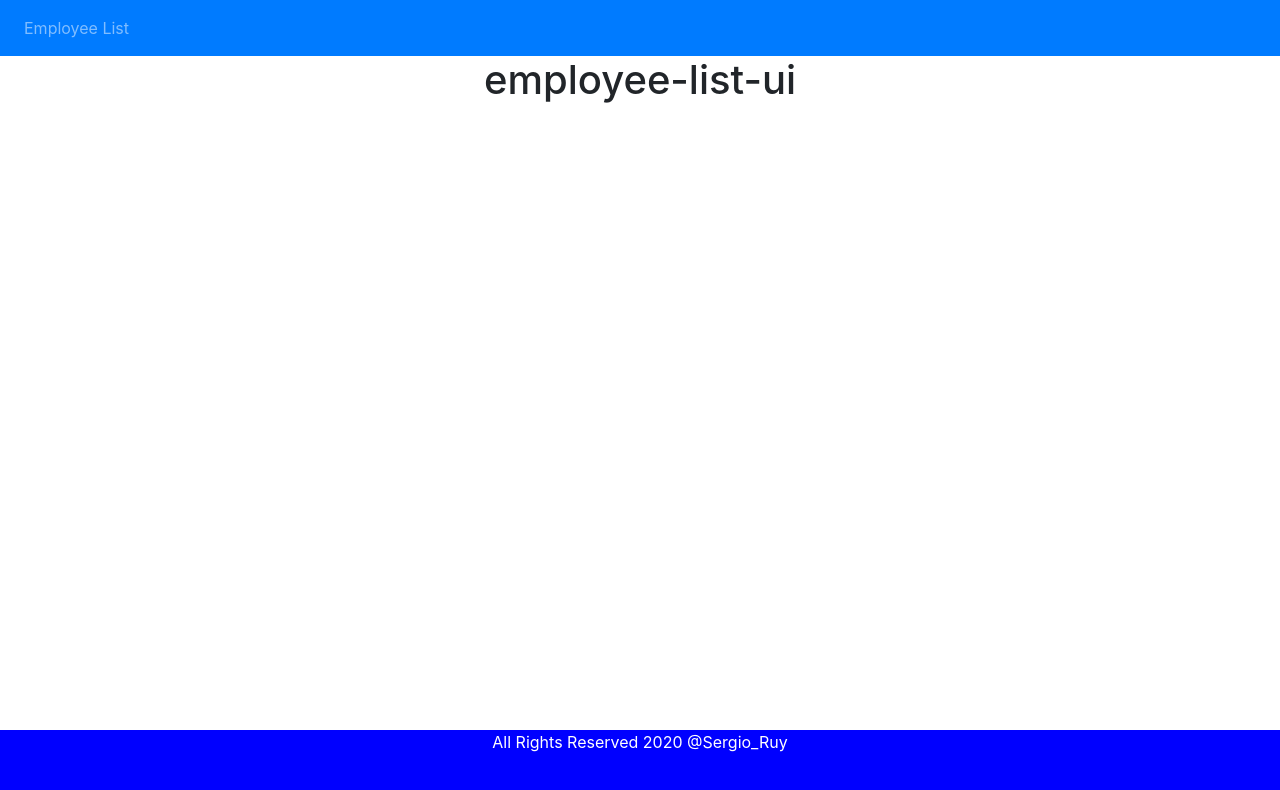
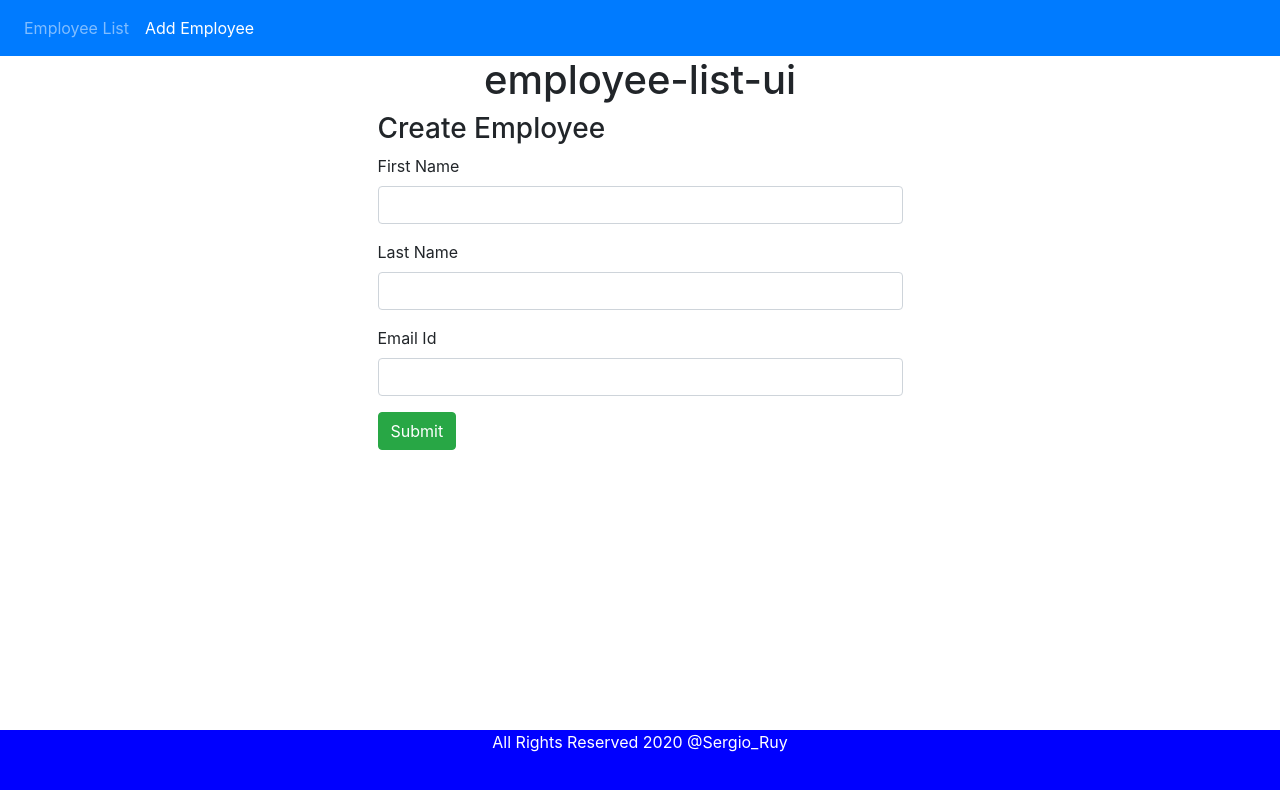
Before and after one commit to SergioRuyDev/employee-list-ui, an Angular app: page /create-employee in a window 1280 px wide. Before the commit this address led to /. Shown: the top 790 px of the page. Built offline with nearby package versions, Linux system fonts and the light colour scheme.

Commit message:
Start a Post method on new component.

```diff
--- a/src/app/app-routing.module.ts
+++ b/src/app/app-routing.module.ts
@@ -2,9 +2,11 @@
 import { Routes, RouterModule } from '@angular/router';
 
 import { EmployeeListComponent } from './employee-list/employee-list.component';
+import {CreateEmployeeComponent} from "./create-employee/create-employee.component";
 
 const routes: Routes = [
   {path: 'employees', component: EmployeeListComponent},
+  {path: 'create-employee', component: CreateEmployeeComponent},
   {path: '', redirectTo: 'employees', pathMatch: 'full'}
 ];
 
--- a/src/app/app.component.html
+++ b/src/app/app.component.html
@@ -2,6 +2,9 @@
   <ul class="navbar-nav">
     <li class="nav-item">
       <a routerLink="employees" routerLinkActive="active" class="nav-link">Employee List</a> <!-- router path -->
+    </li>
+    <li class="nav-item">
+      <a routerLink="create-employee" routerLinkActive="active" class="nav-link">Add Employee</a> <!-- router path -->
     </li>
   </ul>
 
--- /dev/null
+++ b/src/app/create-employee/create-employee.component.html
@@ -0,0 +1,28 @@
+<div class="col-md-6 offset-md-3">
+
+  <h3> Create Employee </h3>
+  <form (ngSubmit)="onSubmit()">
+
+    <div class="form-group">
+      <label> First Name</label>
+      <input type="text" class="form-control" id="firstName"
+      [(ngModel)]="employee.firstName" name="firstName">
+    </div>
+
+    <div class="form-group">
+      <label> Last Name</label>
+      <input type="text" class="form-control" id="lastName"
+      [(ngModel)]="employee.lastName" name="lastName">
+    </div>
+
+    <div class="form-group">
+      <label> Email Id</label>
+      <input type="text" class="form-control" id="emailId"
+      [(ngModel)]="employee.emailId" name="emailId">
+    </div>
+
+    <button class="btn btn-success" type="submit">Submit</button>
+
+  </form>
+
+</div>
--- /dev/null
+++ b/src/app/create-employee/create-employee.component.ts
@@ -0,0 +1,21 @@
+import { Component, OnInit } from '@angular/core';
+
+import { Employee } from '../employee';
+
+@Component({
+  selector: 'app-create-employee',
+  templateUrl: './create-employee.component.html',
+  styleUrls: ['./create-employee.component.css']
+})
+export class CreateEmployeeComponent implements OnInit {
+
+  employee: Employee = new Employee();
+  constructor() { }
+
+  ngOnInit(): void {
+  }
+
+  onSubmit() {
+    console.log(this.employee);
+  }
+}
```
Also changed, not shown: src/app/app.module.ts (+6 -2 lines), src/app/create-employee/create-employee.component.css (added), 1 other file (tests, documents, lock files or other folders).
